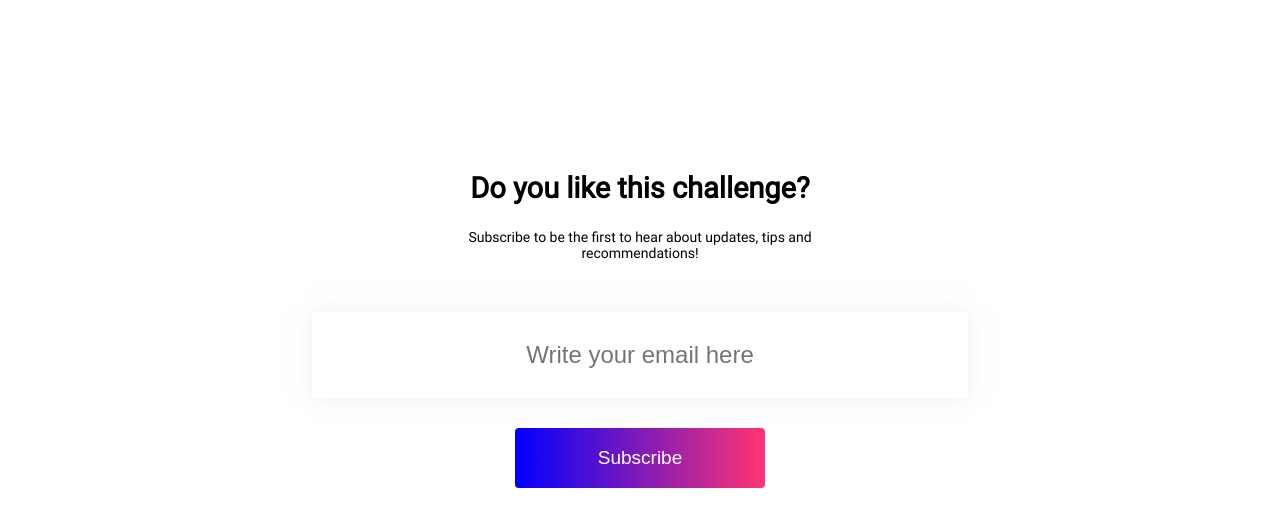
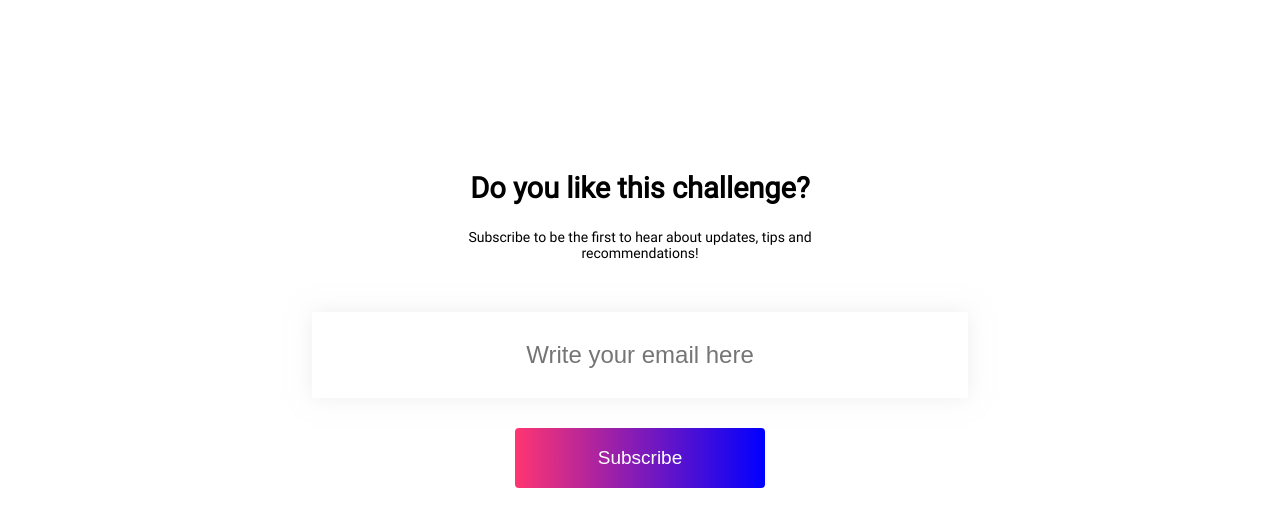
Before and after one commit to YacineYldrm/Project_Designer_Challenge, a plain HTML site: page index.html in a window 1280 px wide. In both pictures the pointer is over the button "Subscribe". Shown: the part 5892-6418 px from the top of the page. Drawn offline with Linux system fonts and the light colour scheme.

Commit message:
linear-gradient für den subscribe-button hinzugefügt

```diff
--- a/assets/css/style.css
+++ b/assets/css/style.css
@@ -433,4 +433,4 @@ form
 
 .subscribe__button:hover
 {
-    background-image: linear-gradient(to left, #FF3571, blue )}
+    background-image: linear-gradient(to right, #FF3571, blue )}
```
